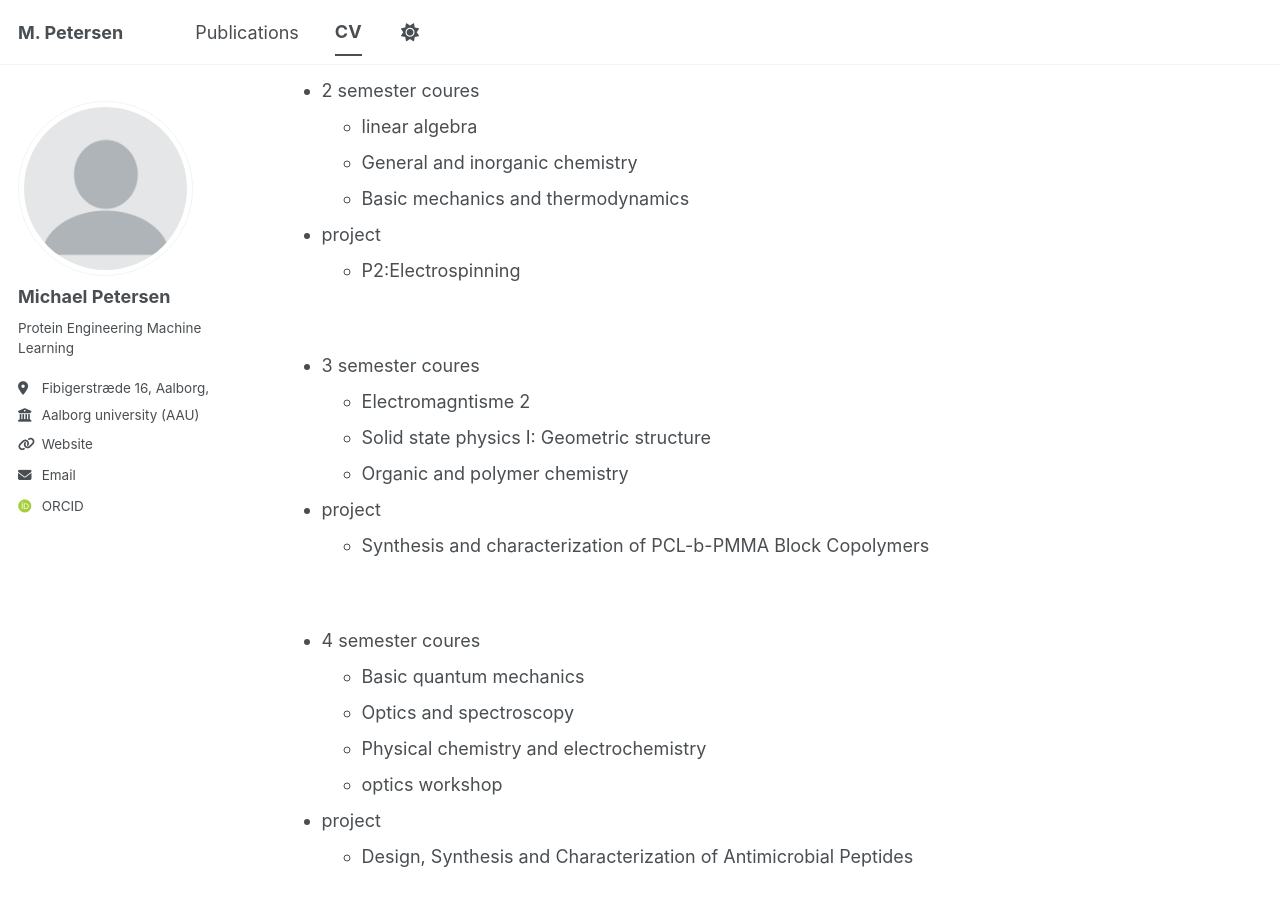
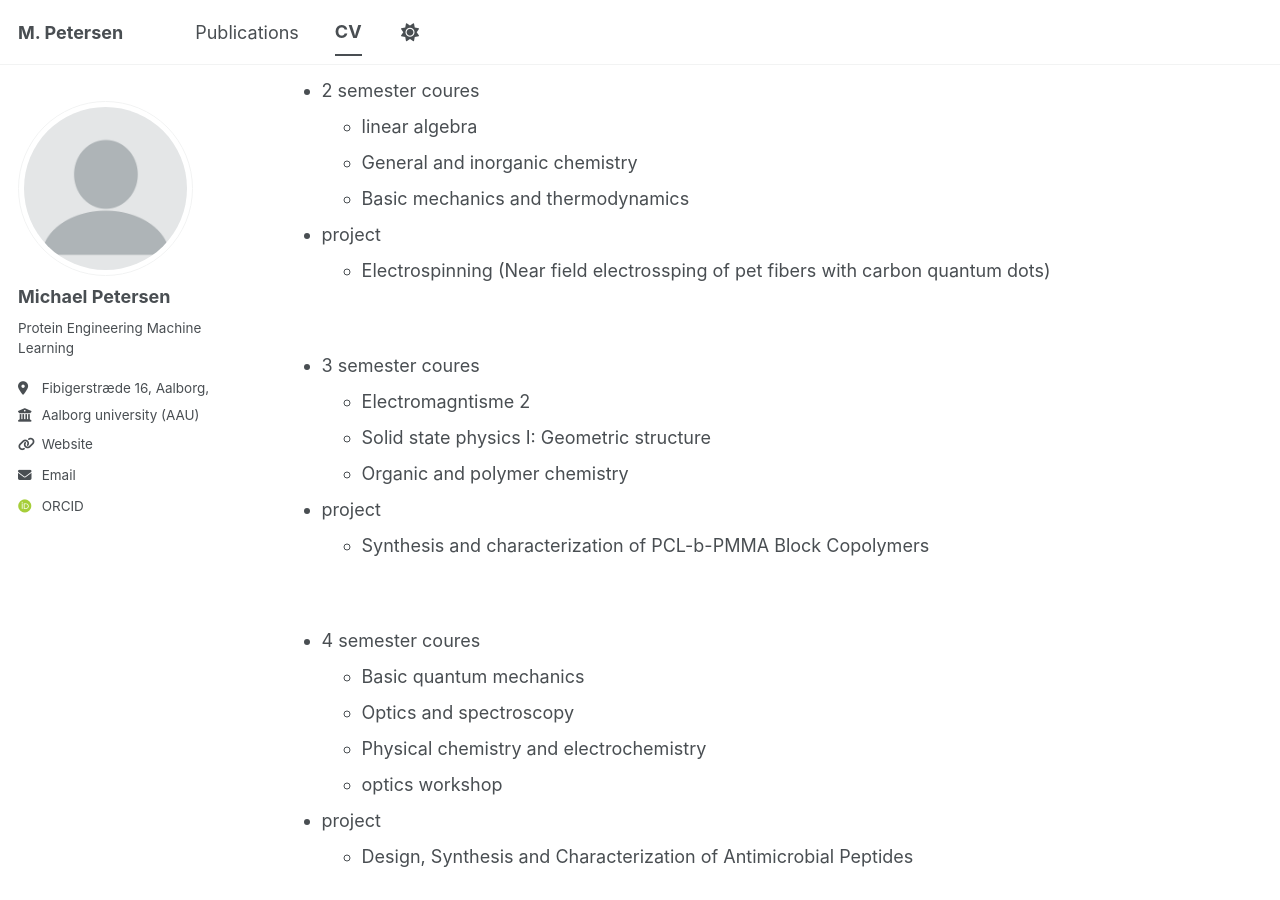
Before and after one commit to michipetersen18-rgb/cv_michael, a Jekyll site: the page built from _pages/cv.md, in a window 1280 px wide and 900 px high, scrolled down 694 px. Built offline with Jekyll 4.4.1, drawn with Linux system fonts in a browser that asks for light colours; some web fonts are replaced; a script bundle is joined from its source files by our own code; library files that are not in the unit come from our copies.

Commit message:
Update cv.md

```diff
--- a/_pages/cv.md
+++ b/_pages/cv.md
@@ -38,7 +38,7 @@ educational lectures and project experience
     * General and inorganic chemistry
     * Basic mechanics and thermodynamics
 * project
-    * P2:Electrospinning
+    * Electrospinning (Near field electrossping of pet fibers with carbon quantum dots)
 
 
 &nbsp;
```
